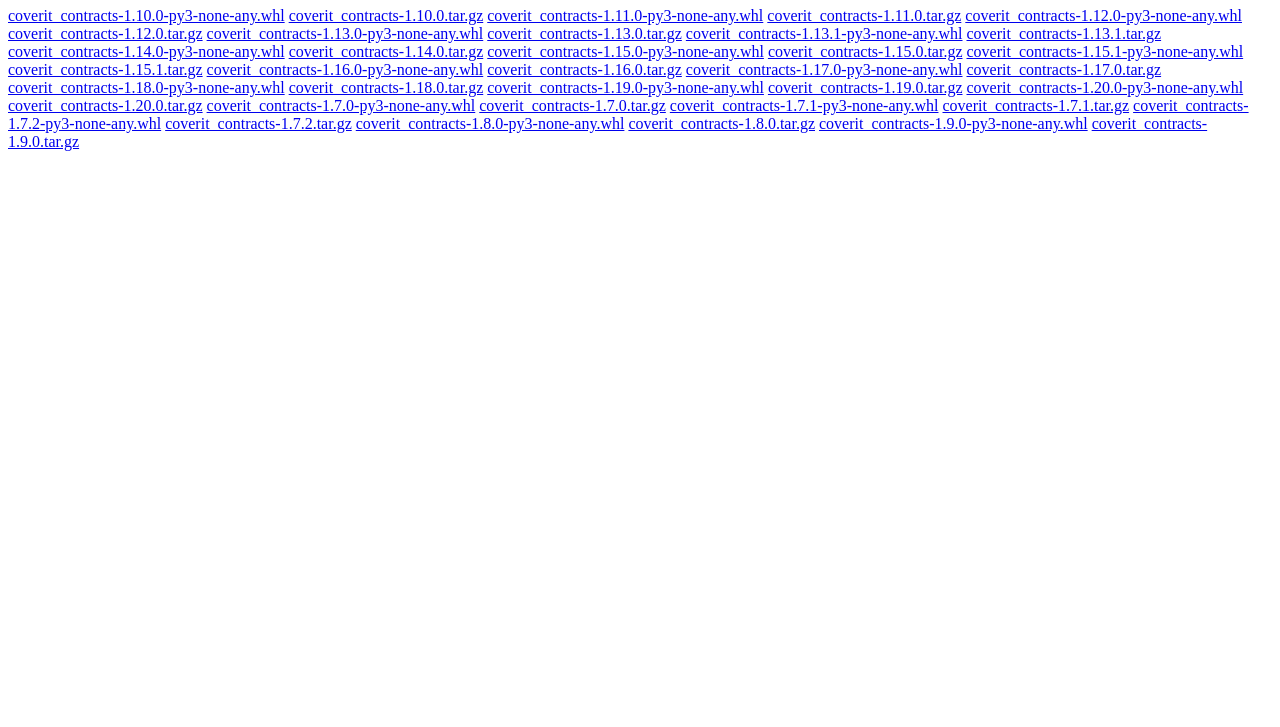
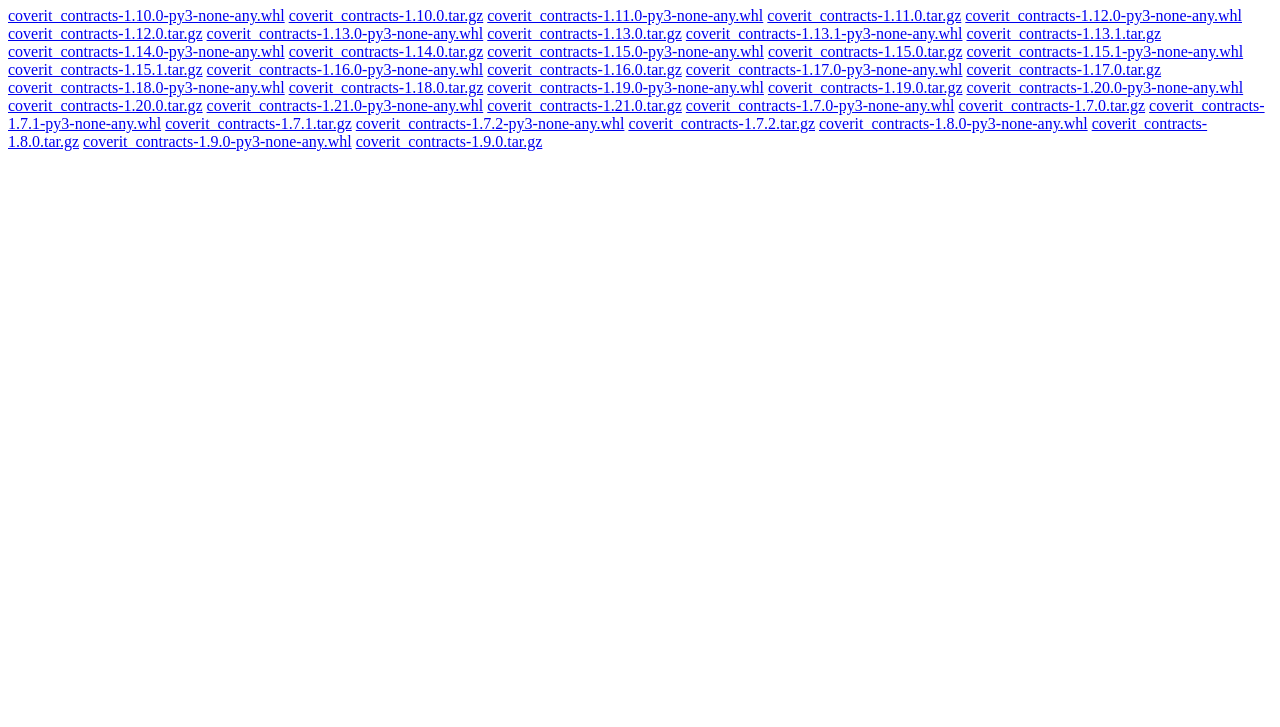
Before and after one commit to CoveritLabs/coverit-contracts, a plain HTML site: page simple/coverit-contracts/index.html in a window 1280 px wide. Shown: the part 73-800 px from the top of the page. Drawn offline with Linux system fonts and the light colour scheme.

Commit message:
chore: publish python v1.21.0

```diff
--- a/simple/coverit-contracts/index.html
+++ b/simple/coverit-contracts/index.html
@@ -28,6 +28,8 @@
     <a href="https://coveritlabs.github.io/coverit-contracts/packages/coverit_contracts-1.19.0.tar.gz">coverit_contracts-1.19.0.tar.gz</a>
     <a href="https://coveritlabs.github.io/coverit-contracts/packages/coverit_contracts-1.20.0-py3-none-any.whl">coverit_contracts-1.20.0-py3-none-any.whl</a>
     <a href="https://coveritlabs.github.io/coverit-contracts/packages/coverit_contracts-1.20.0.tar.gz">coverit_contracts-1.20.0.tar.gz</a>
+    <a href="https://coveritlabs.github.io/coverit-contracts/packages/coverit_contracts-1.21.0-py3-none-any.whl">coverit_contracts-1.21.0-py3-none-any.whl</a>
+    <a href="https://coveritlabs.github.io/coverit-contracts/packages/coverit_contracts-1.21.0.tar.gz">coverit_contracts-1.21.0.tar.gz</a>
     <a href="https://coveritlabs.github.io/coverit-contracts/packages/coverit_contracts-1.7.0-py3-none-any.whl">coverit_contracts-1.7.0-py3-none-any.whl</a>
     <a href="https://coveritlabs.github.io/coverit-contracts/packages/coverit_contracts-1.7.0.tar.gz">coverit_contracts-1.7.0.tar.gz</a>
     <a href="https://coveritlabs.github.io/coverit-contracts/packages/coverit_contracts-1.7.1-py3-none-any.whl">coverit_contracts-1.7.1-py3-none-any.whl</a>
```
Also changed, not shown: 2 other files.
